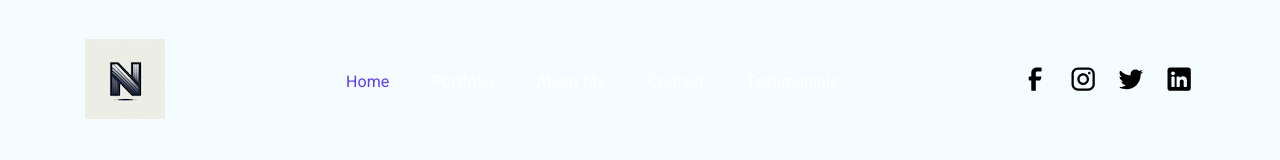
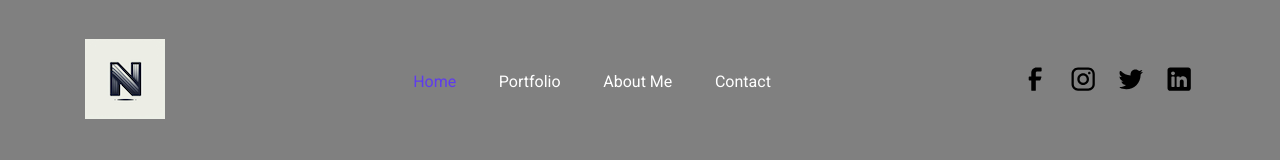
Before and after one commit to nasinghw/myreactportfolio, a React (Create React App) app: page / in a window 1280 px wide. Shown: the part 2685-2845 px from the top of the page. Built offline with nearby package versions, Linux system fonts and the light colour scheme.

Commit message:
footer CSS

```diff
--- a/src/App.css
+++ b/src/App.css
@@ -460,6 +460,7 @@ input[type="checkbox"] {
   background: var(--bg-shade);
   align-items: center;
   align-self: stretch;
+  background-color: gray;
 }
 .footer--link--container {
   display: flex;
--- a/src/Pages/Home/Footer.jsx
+++ b/src/Pages/Home/Footer.jsx
@@ -62,19 +62,7 @@ function Footer() {
                 Contact
               </Link>
             </li>
-            <li>
-              <Link
-                activeClass="navbar--active-content"
-                spy={true}
-                smooth={true}
-                offset={-70}
-                duration={500}
-                to="testimonial"
-                className="text-md"
-              >
-                Testimonials
-              </Link>
-            </li>
+
           </ul>
         </div>
         <div className="footer--social--icon">
```
